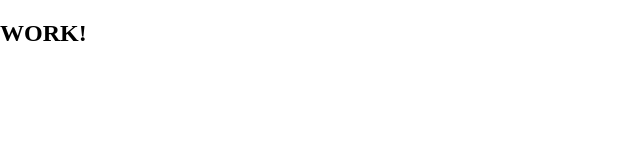
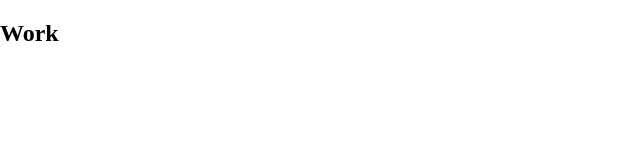
Before and after one commit to PabloOch/ad-people-animation, a React (Create React App) app: page / in a window 1280 px wide. Shown: the top 160 px of the page, without its empty margins (0-640 px from the left). Built offline with nearby package versions, Linux system fonts and the light colour scheme.

Commit message:
fixed app

```diff
--- a/src/components/App.js
+++ b/src/components/App.js
@@ -1,5 +1,10 @@
-import React from "react";
+import React, { Component } from 'react'
 
-export const App = () => {
-  return <h2>WORK!</h2>;
-};
+export class App extends Component {
+    state = {  }
+    render() {
+        return (
+            <h2>Work</h2>
+        );
+    }
+}
```
